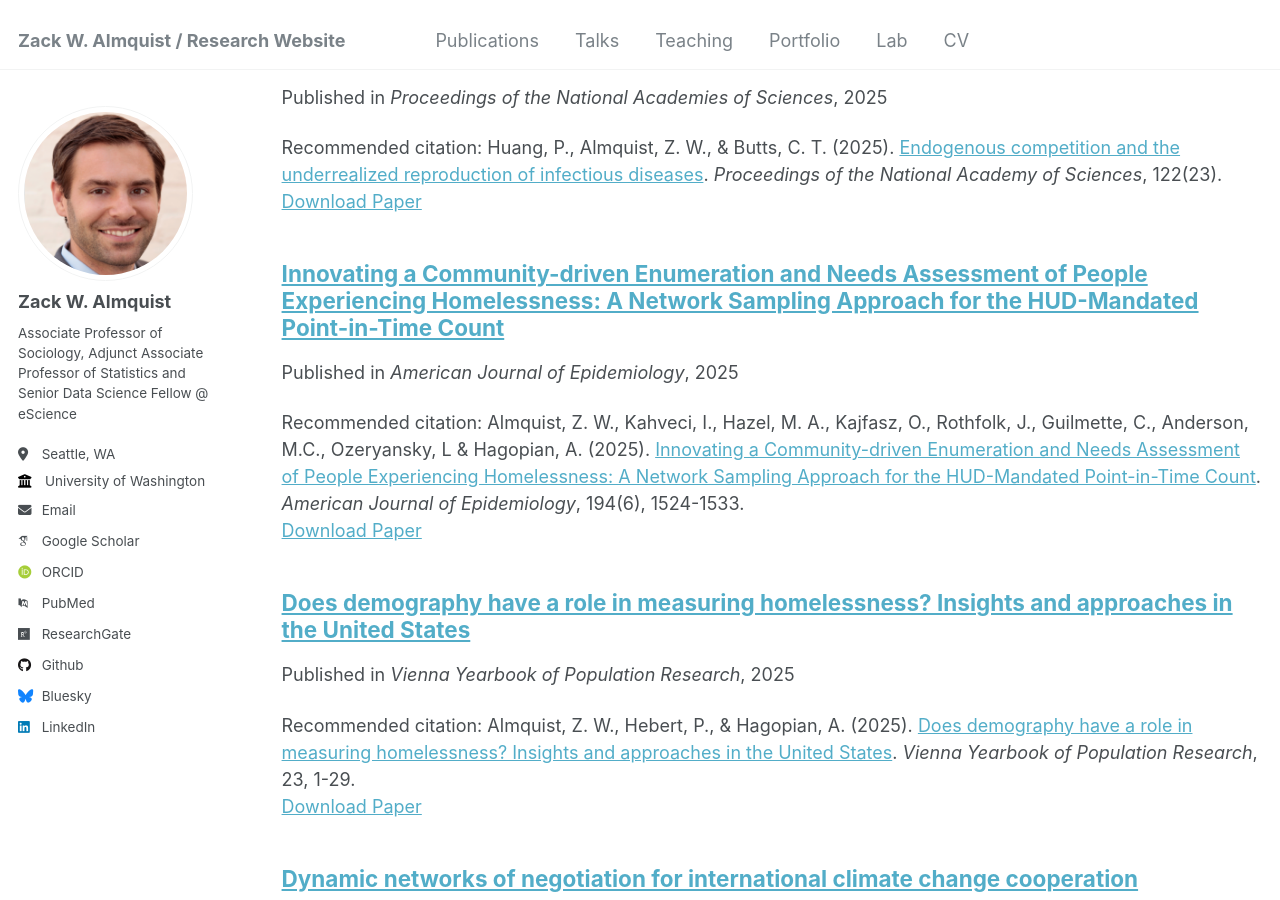
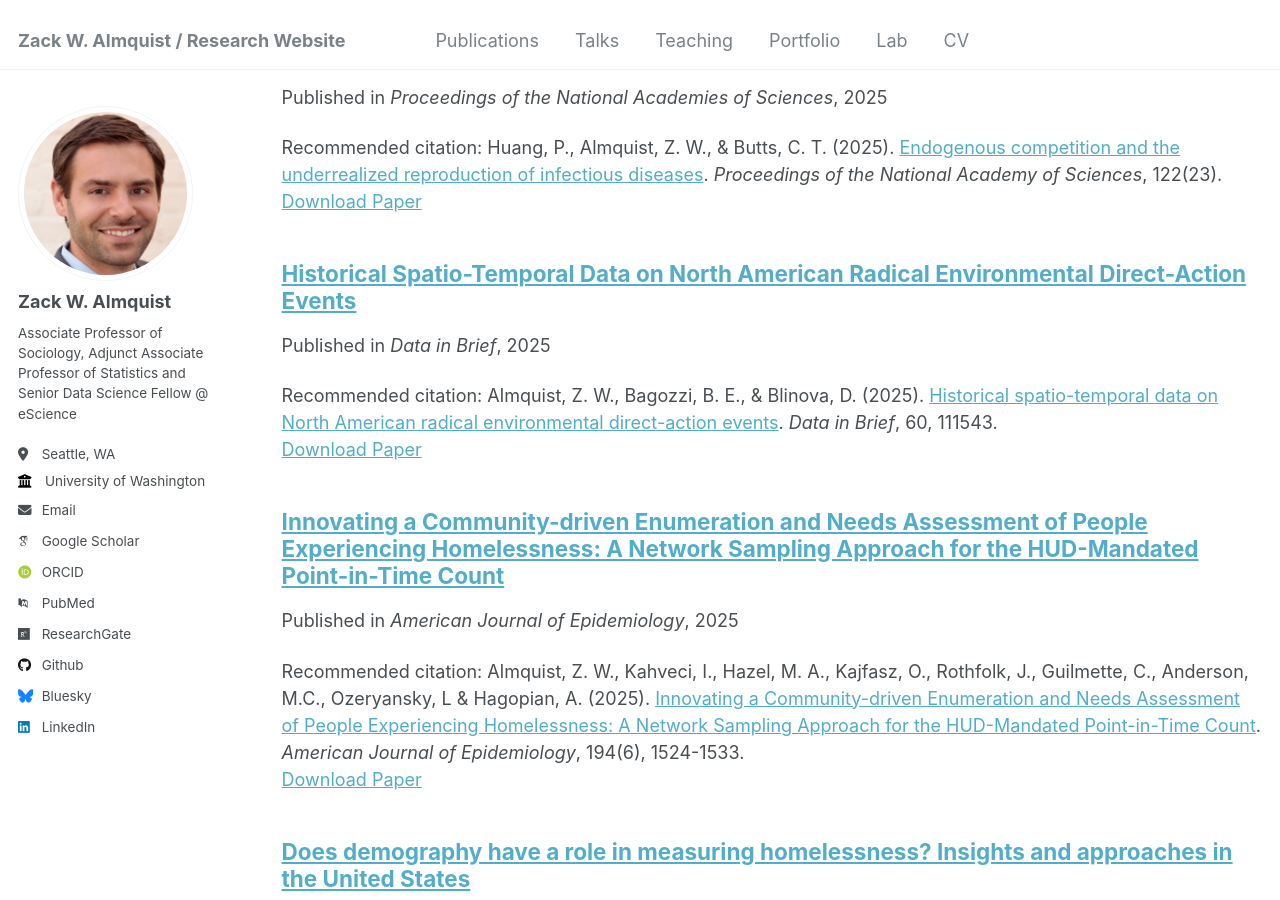
Before and after one commit to zalmquist/zalmquist.github.io, a Jekyll site: the page built from _pages/publications.html, in a window 1280 px wide and 900 px high, scrolled down 521 px. Built offline with Jekyll 4.4.1, drawn with Linux system fonts in a browser that asks for light colours; some web fonts are replaced; some of the changed text lies outside the part shown.

Commit message:
Update 2025-06-01-db.md

```diff
--- a/_publications/2025-06-01-db.md
+++ b/_publications/2025-06-01-db.md
@@ -4,7 +4,7 @@ collection: publications
 category: manuscripts
 permalink: /publication/2025-06-01-db
 excerpt: ''
-date: 2020-06-02
+date: 2025-06-01
 venue: 'Data in Brief'
 paperurl: 'https://depts.washington.edu/zalmquist/articles/almquist_db.pdf'
 citation: 'Almquist, Z. W., Bagozzi, B. E., & Blinova, D. (2025). <a href="https://journals.sagepub.com/doi/10.1177/2053168020921742">Historical spatio-temporal data on North American radical environmental direct-action events</a>. <i>Data in Brief</i>, 60, 111543.'
```
